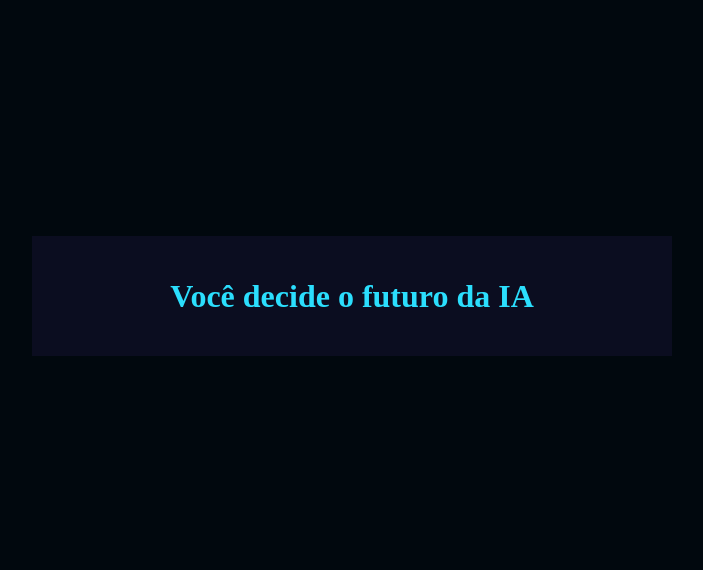
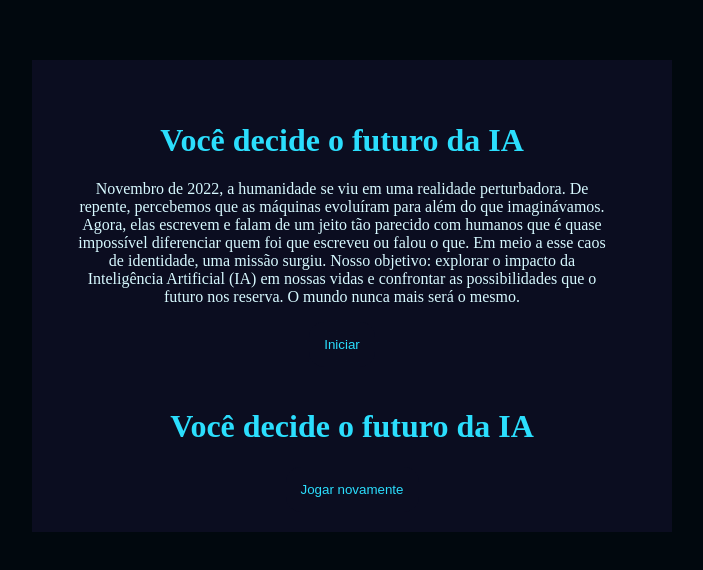
Before and after one commit to marianazarko/projeto.ia.pat2, a plain HTML site: page index.html in a window 1280 px wide. Shown: the part 112-682 px from the top of the page, without its empty margins (288-991 px from the left). Drawn offline with Linux system fonts and the light colour scheme.

Commit message:
Update index.html

```diff
--- a/index.html
+++ b/index.html
@@ -8,12 +8,34 @@
 </head>
 <body>
     <div class="caixa-principal">
+        <div class="caixa-principal">
+        <h1>Você decide o futuro da IA</h1>
+        <div class="tela-inicial">
+                <p>Novembro de 2022, a humanidade se viu em uma realidade perturbadora.
+                        De repente, percebemos que as máquinas evoluíram para além do que imaginávamos.
+                        Agora, elas escrevem e falam de um jeito tão parecido com humanos que é quase impossível diferenciar quem foi que escreveu ou falou o que.
+                        Em meio a esse caos de identidade, uma missão surgiu.
+                        Nosso objetivo: explorar o impacto da Inteligência Artificial (IA) em nossas vidas e confrontar as possibilidades que o futuro nos reserva.
+                        O mundo nunca mais será o mesmo.
+                </p>
+                <button class="iniciar-btn">Iniciar</button>
+        </div>
+
+    <!-- Trecho de código omitido -->
+</div>
         <h1>Você decide o futuro da IA</h1>
         <div class="caixa-perguntas"></div>
         <div class="caixa-alternativas"></div>
-        <div class="caixa-resultado"></div>
-            <p class="texto-resultado"></p>
-        </div>
+        <div class="caixa-resultado">
+        <p class="texto-resultado"></p>
+        <button class="novamente-btn">Jogar novamente</button>
+</div>
     </div>
-    <script src="script.js"></script>
+    </div>
+    <!-- Trecho de código suprimido -->
+
+<script type="module" src="js/aleatorio.js"></script>
+<script type="module" src="js/perguntas.js"></script>
+<script type="module" src="js/script.js"></script>
 </body>
+</html>
```
